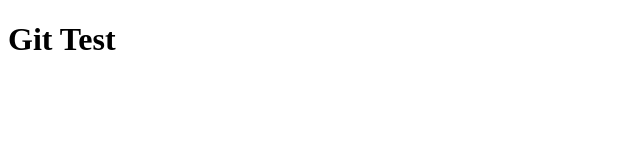
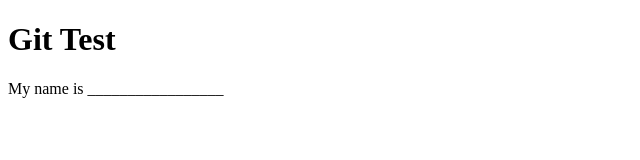
Before and after one commit to jweir136/git-test, a plain HTML site: page index.html in a window 1280 px wide. Shown: the whole page, without its empty margins (0-640 px from the left). Drawn offline with Linux system fonts and the light colour scheme.

Commit message:
add my name to the website

```diff
--- a/index.html
+++ b/index.html
@@ -2,5 +2,6 @@
 <html>
 <body>
   <h1>Git Test</h1>
+  <p>My name is _________________</p>
 </body>
 </html>
```
